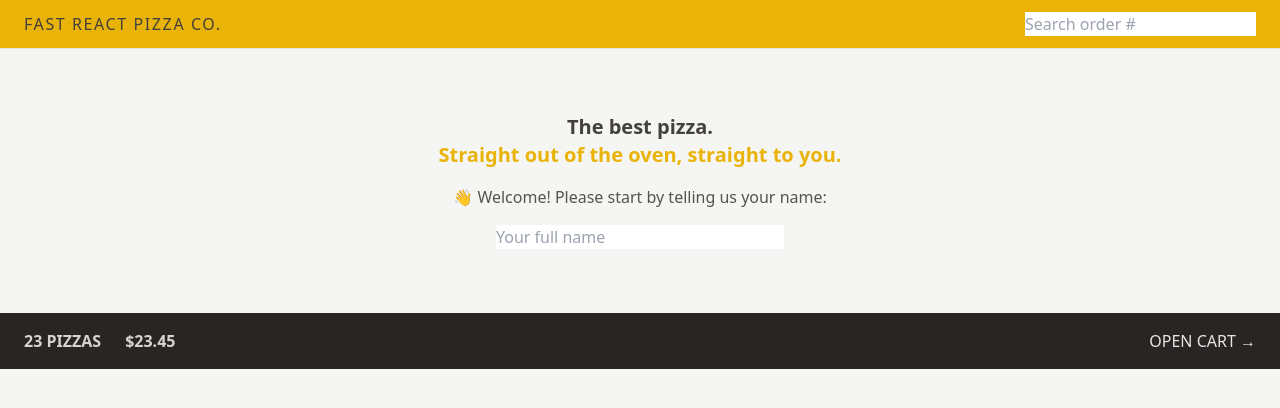
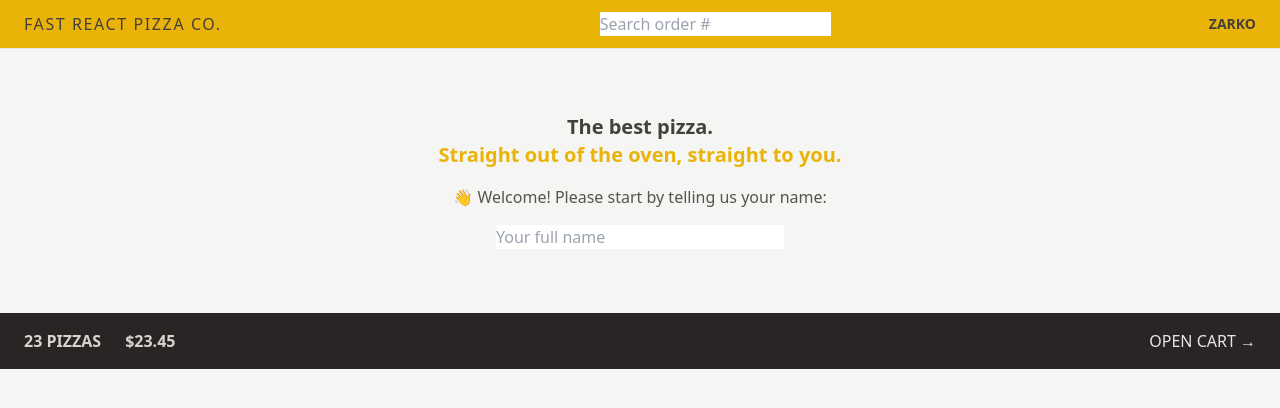
Before and after one commit to SenseiZarkoDukic/fast-react-pizza, a React (Vite) app: page / in a window 1280 px wide. Shown: the top 408 px of the page. Built offline with nearby package versions, Linux system fonts and the light colour scheme.

Commit message:
Add responsivness to Username with md:block

```diff
--- a/src/features/user/Username.jsx
+++ b/src/features/user/Username.jsx
@@ -1,5 +1,5 @@
 function Username() {
-  return <div className="hidden text-sm font-semibold">Zarko</div>;
+  return <div className="hidden text-sm font-semibold md:block">Zarko</div>;
 }
 
 export default Username;
```
